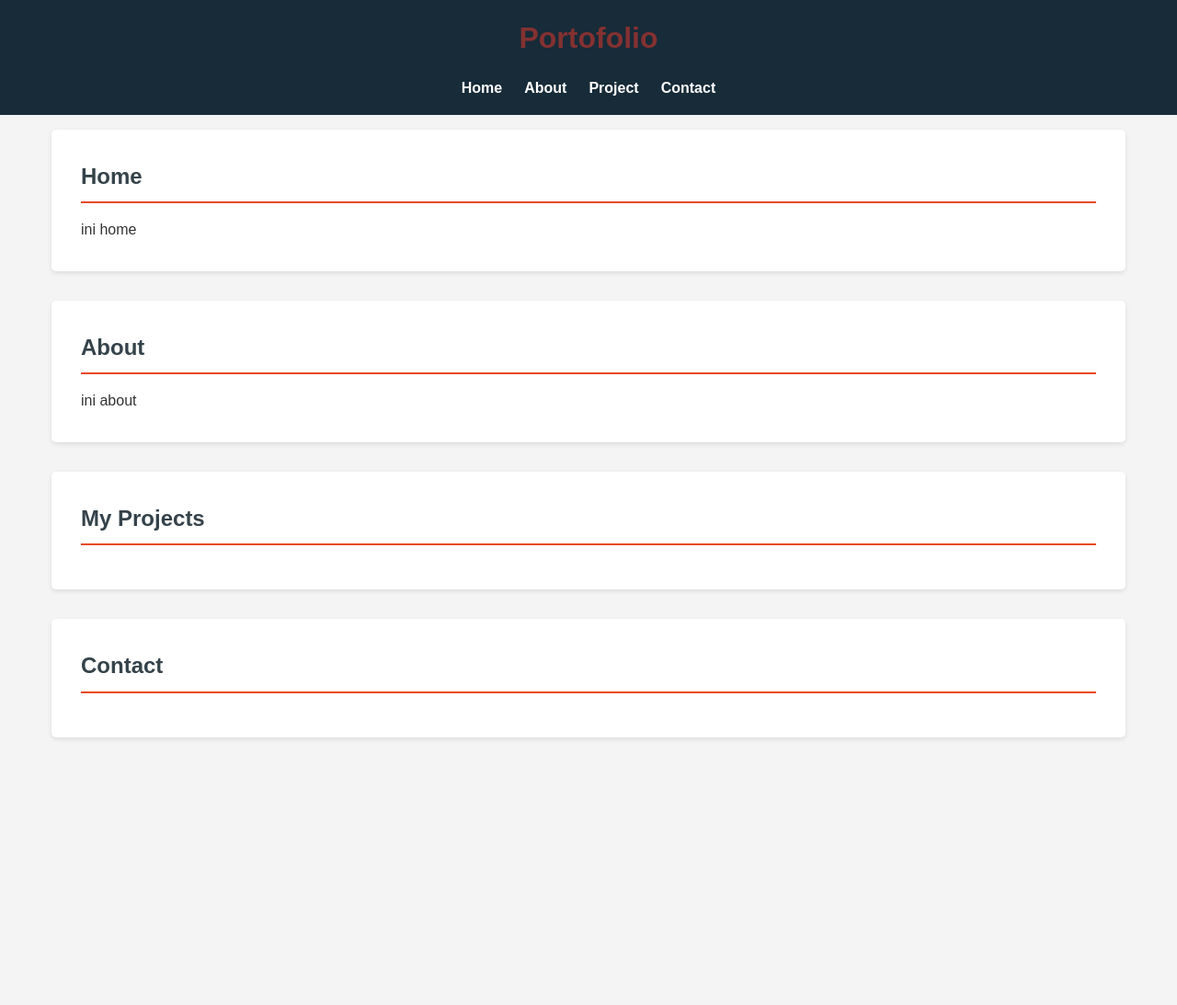
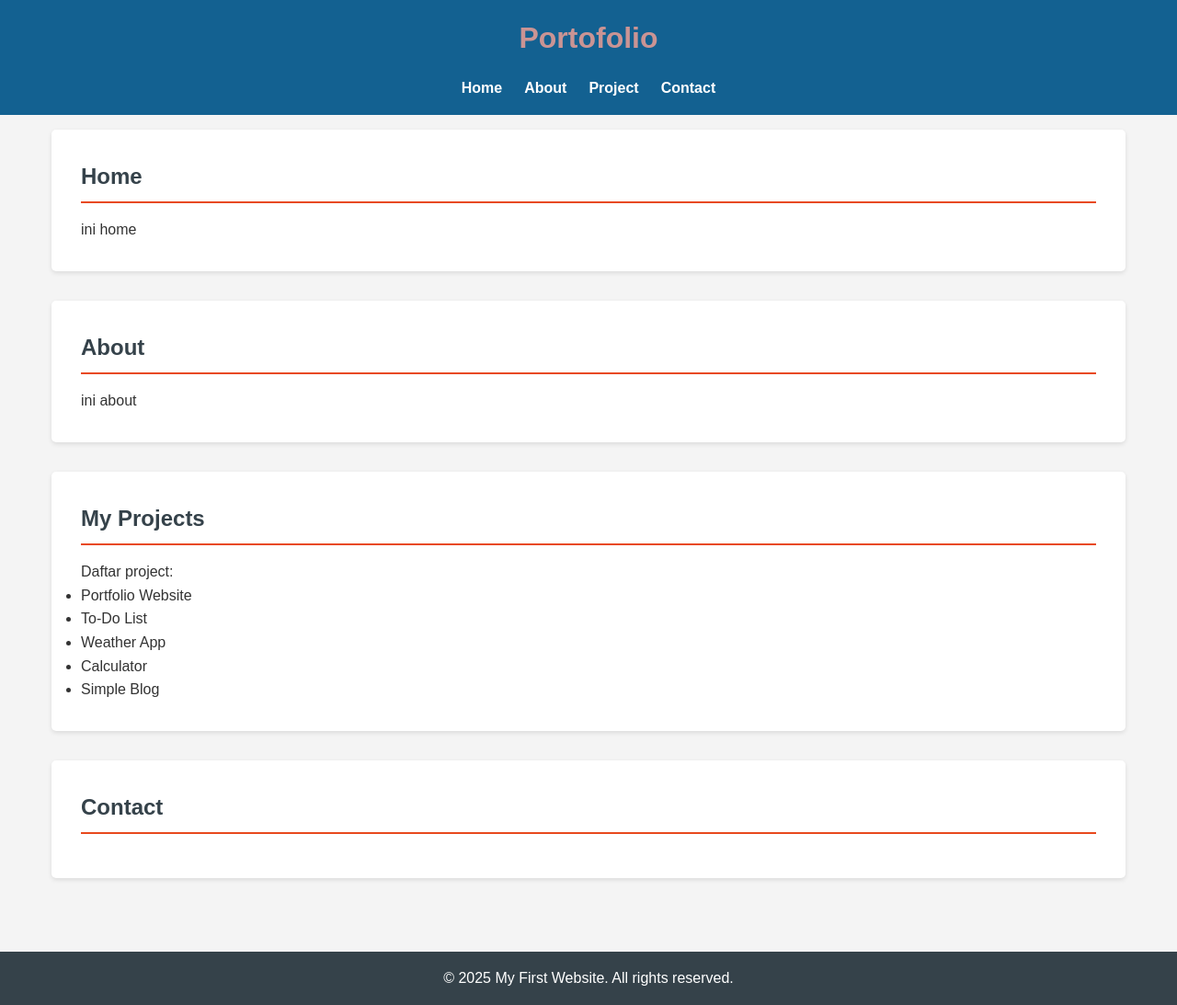
Before and after one commit to Ekarina124/Portofolio-sederhana, a plain HTML site: page index.html in a window 1280 px wide. Shown: the whole page at 92% size. Before the commit the page ends 850 px from the top, so only its background shows below. Drawn offline with Linux system fonts and the light colour scheme.

Commit message:
Menambahkan Footer dan  menampilkan project dengan javascript

```diff
--- a/index.html
+++ b/index.html
@@ -46,5 +46,9 @@
       </section>
     </main>
 
+    <!--footer-->
+    <footer>
+      <p>&copy; 2025 My First Website. All rights reserved.</p>
+    </footer>
     <script src="script.js"></script>
 </html>
--- a/script.js
+++ b/script.js
@@ -0,0 +1,12 @@
+document.addEventListener("DOMContentLoaded", () => {
+    document.getElementById("project").innerHTML += `
+        <p>Daftar project:</p>
+        <ul>
+            <li>Portfolio Website</li>
+            <li>To-Do List</li>
+            <li>Weather App</li>
+            <li>Calculator</li>
+            <li>Simple Blog</li>
+        </ul>
+    `;
+});
--- a/style.css
+++ b/style.css
@@ -15,8 +15,8 @@
 
   /*style untuk header dan navbar */
   header {
-    background-color: #172b38;
-    color: rgb(132, 49, 49);
+    background-color: #136191;
+    color: rgb(202, 148, 148);
     padding: 16px;
     text-align: center;
   }
@@ -64,3 +64,20 @@
     border-bottom: 2px solid #e8491d;
     padding-bottom: 0.5rem;
   }
+
+  /* Footer */
+  footer {
+    background-color: #35424a;
+    color: white;
+    text-align: center;
+    padding: 1rem;
+    margin-top: 2rem;
+  }
+
+  /* Responsive Design */
+  @media (max-width: 768px) {
+    nav ul {
+      flex-direction: column;
+      gap: 0.5rem;
+    }
+  }
```
